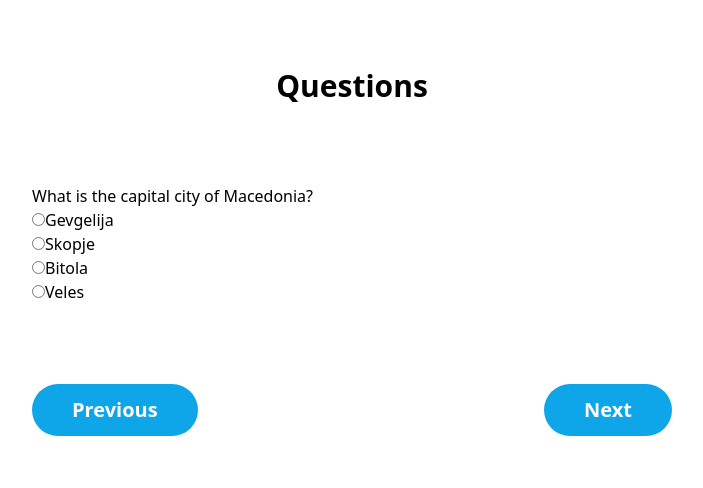
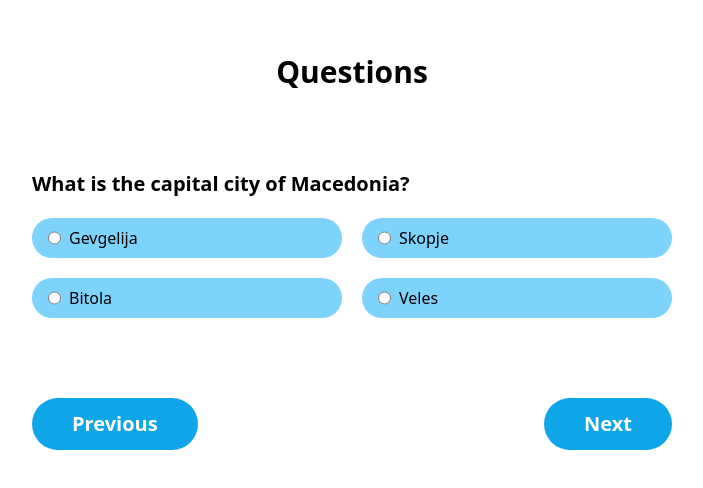
Before and after one commit to Kiril-Pavlov/react-quiz-app, a React (Create React App) app: page /quiz in a window 1280 px wide. Shown: the part 148-636 px from the top of the page, without its empty margins (288-991 px from the left). Built offline with nearby package versions, Linux system fonts and the light colour scheme.

Commit message:
added some basic styling for questions component

```diff
--- a/src/components/Questions.jsx
+++ b/src/components/Questions.jsx
@@ -16,12 +16,12 @@ const Questions = () => {
   };
 
   return (
-    <div>
-      <h2>{question.question}</h2>
+    <div className="flex flex-col gap-5">
+      <h2 className="font-bold text-xl">{question.question}</h2>
 
-      <ul key={question.id}>
+      <ul key={question.id} className="grid grid-cols-1 md:grid-cols-2 gap-5">
         {question.options.map((option, index) => (
-          <li key={index}>
+          <li key={index} className="bg-sky-300 px-4 py-2 rounded-full flex gap-2">
             <input
               type="radio"
               value={selected}
```
